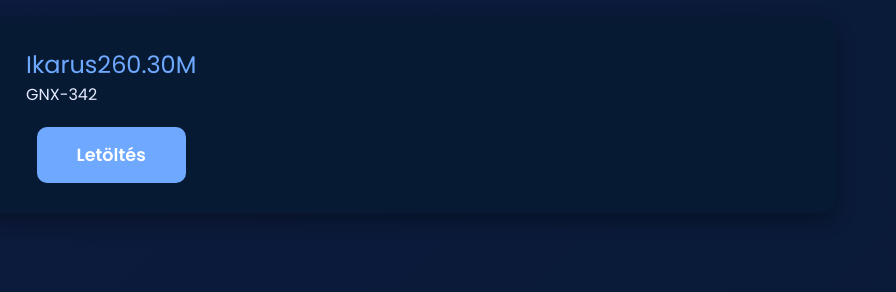
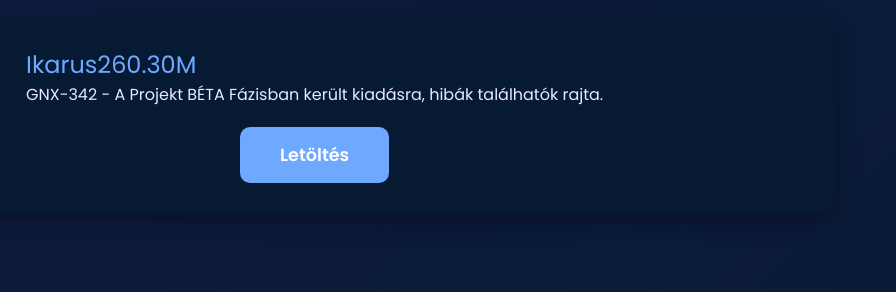
Before and after one commit to DevAxis-team/MY-WEBSITE, a plain HTML site: page downloads.html in a window 1280 px wide. Shown: the part 178-470 px from the top of the page, 384-1280 px from the left. Drawn offline with Linux system fonts and the light colour scheme.

Commit message:
Modify project description for Ikarus260.30M
Updated project description for Ikarus260.30M to indicate beta status and known issues.

```diff
--- a/downloads.html
+++ b/downloads.html
@@ -35,7 +35,7 @@
             <div class="project-content">
                 <div class="project-title">Ikarus260.30M</div>
                 <div class="project-description">
-                    GNX-342
+                    GNX-342 - A Projekt BÉTA Fázisban került kiadásra, hibák találhatók rajta.
                 </div>
                 <a href="https://drive.google.com/file/d/1XNfs66dqHGjtWhJpEBfzszNAwDPV-PqB/view?usp=drivesdk" class="download-btn" target="_blank">Letöltés</a>
             </div>
```
